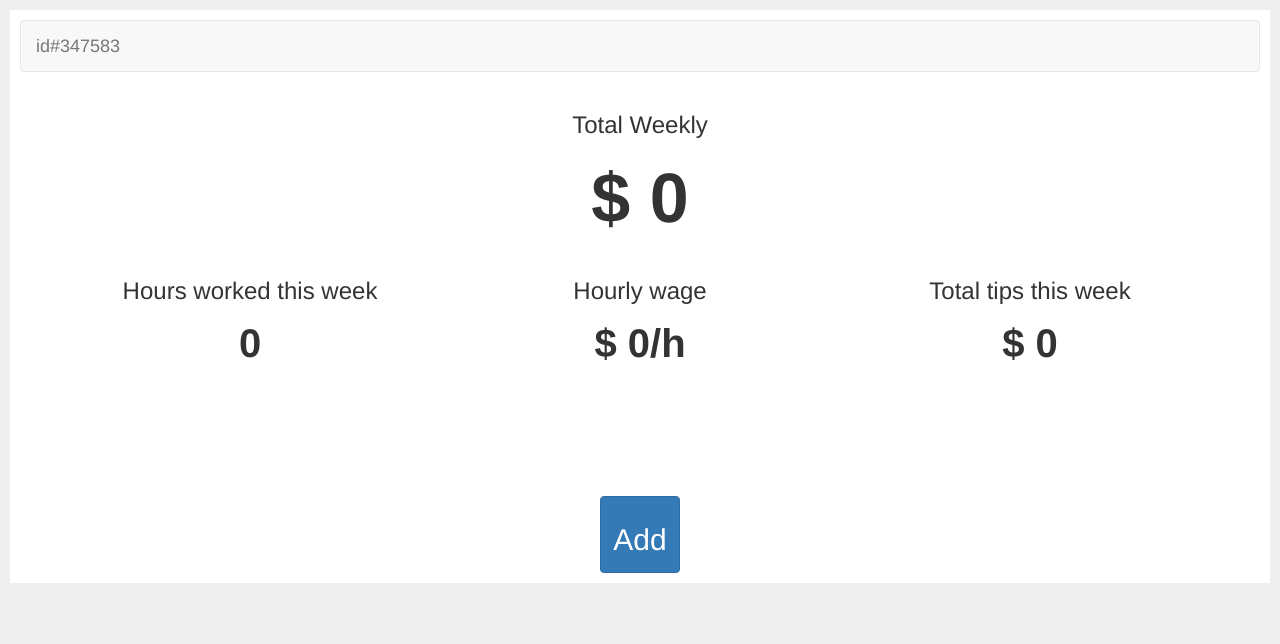
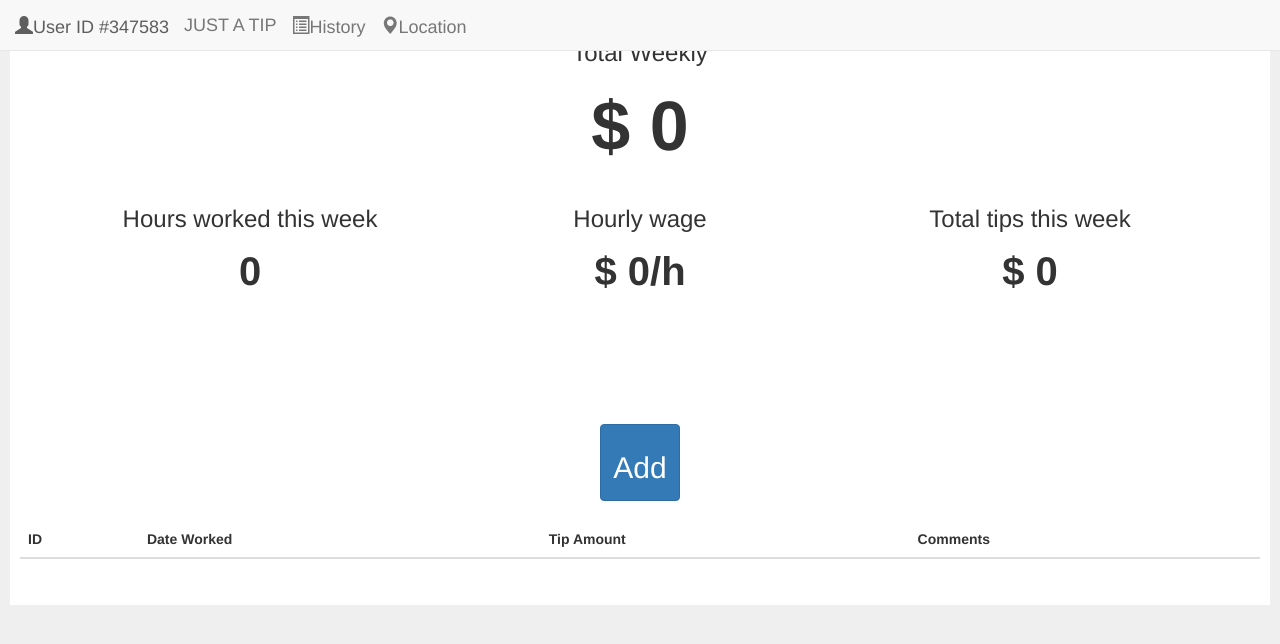
Before and after one commit to zafarfawad/justATip, a website: page public/home.html in a window 1280 px wide. Drawn offline with nearby package versions, Linux system fonts and the light colour scheme.

Commit message:
table displays amount entered by user

```diff
--- a/public/home.html
+++ b/public/home.html
@@ -13,7 +13,7 @@
 </head>
 
 <body>
-    <nav class="navbar navbar-default">
+    <nav class="navbar navbar-default navbar-fixed-top">
         <div class="container-fluid">
             <!-- Brand and toggle get grouped for better mobile display -->
             <div class="navbar-header">
@@ -24,7 +24,10 @@
                     <span class="icon-bar"></span>
                     <span class="icon-bar"></span>
                 </button>
-                <a class="navbar-brand" href="home.html">id#347583</a>
+                <a class="navbar-brand" href="home.html"><span class="glyphicon glyphicon-user"></span>User ID #347583</a>
+                <a class="navbar-brand" href="home.html">JUST A TIP</a>
+                <a class="navbar-brand" href="history.html"><span class="glyphicon glyphicon-list-alt"></span>History</a>
+                <a class="navbar-brand" href="#"><span class="glyphicon glyphicon-map-marker"></span>Location</a>
             </div>
         </div>
     </nav>
@@ -110,9 +113,38 @@
             </div>
         </div>
     </div>
+
+    <br>
+
+    <!-- **************************************************** -->
+        <!-- Table -->
+        <!-- **************************************************** -->
+
+    <table class="table">
+            <thead class="thead-dark">
+              <tr>
+                <th scope="col">ID</th>
+                <th scope="col">Date Worked</th>
+                <th scope="col">Tip Amount</th>
+                <th scope="col">Comments</th>
+              </tr>
+            </thead>
+            <tbody>
+              <tr>
+                <th scope="row"></th>
+                <td id="date_worked"></td>
+                <td id="tip_amount"></td>
+                <td id="comments"></td>
+              </tr>
+            </tbody>
+          </table>
+
+
+
+
     <script src="https://ajax.googleapis.com/ajax/libs/jquery/3.3.1/jquery.min.js"></script>
     <script src="https://maxcdn.bootstrapcdn.com/bootstrap/3.3.7/js/bootstrap.min.js"></script>
-    <script src="..assets/js/app.js"></script>
+    <script src="js/app.js"></script>
 </body>
 
 </html>
--- a/assets/js/app.js
+++ b/public/js/app.js
@@ -14,6 +14,11 @@ $("#submit_tip").on("click", function () {
         var salaryTotal = salary * hoursWorked;
         console.log (salaryTotal);
         var perHour = (parseFloat(tipAmount)+parseFloat(salaryTotal))/parseFloat(hoursWorked);
-        console.log(perHour)
+        console.log(perHour);
+
+        // $( "#date_worked" ).prepend( document.date ); -> from sql
+        $("#tip_amount ").prepend(tipAmount);
+        $("#comments").prepend(notes);
+
     }
 })
```
Also changed, not shown: public/history.html (added, +43 -0 lines).
